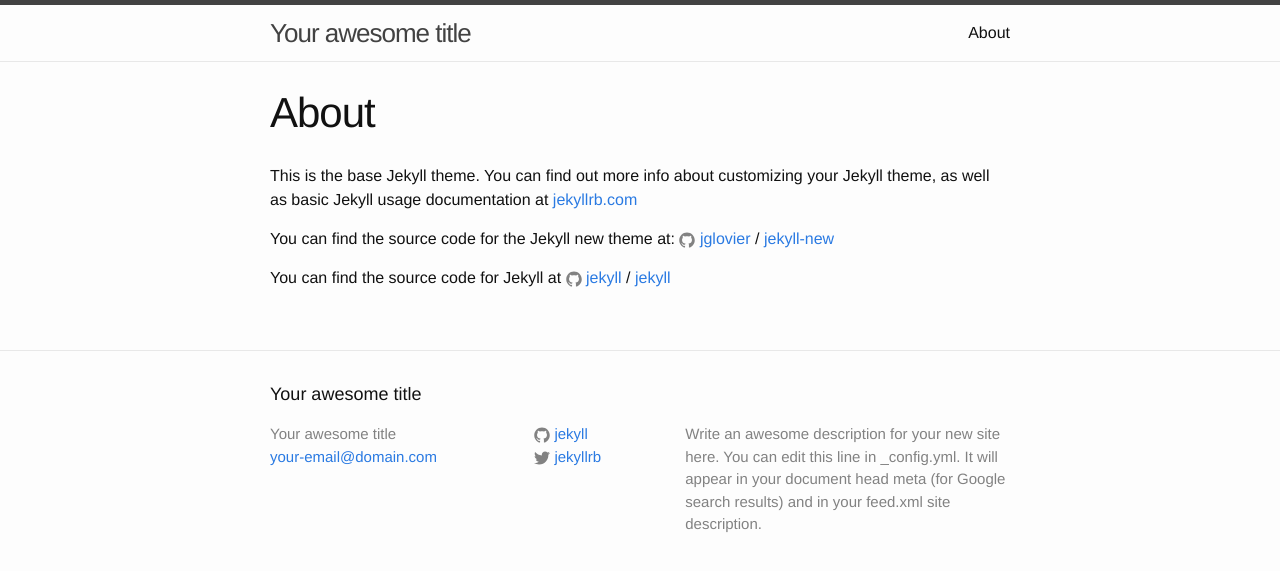
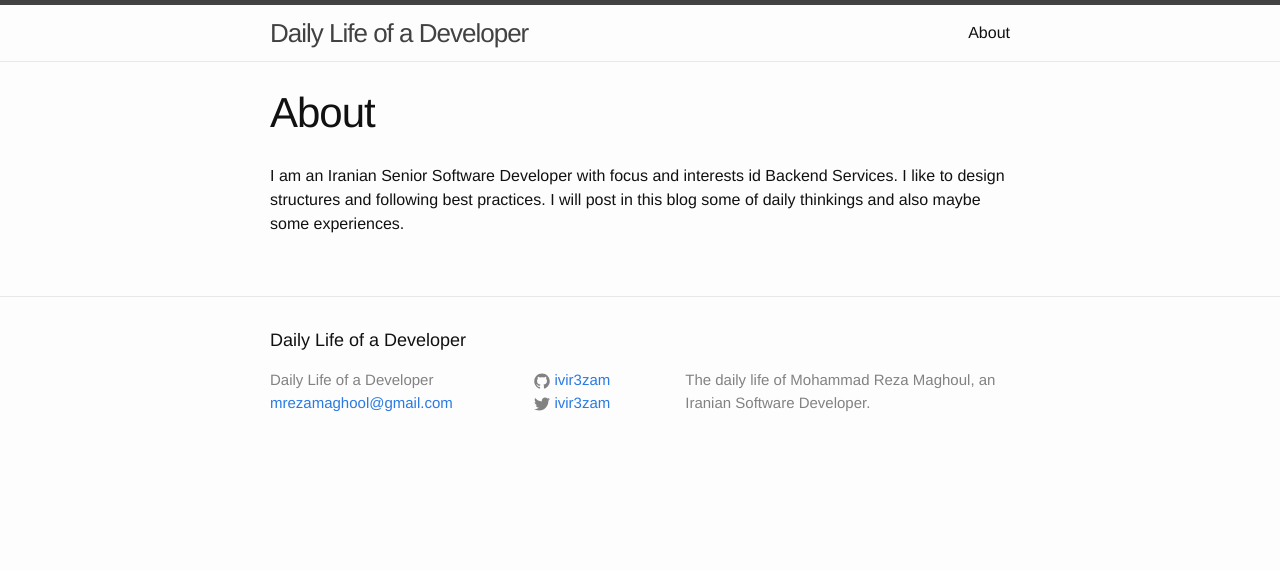
Before and after one commit to IVIR3zaM/ivir3zam.github.io, a Jekyll site: the page built from about.md, in a window 1280 px wide. Shown: the top 571 px of the page. Built offline with Jekyll 4.4.1, drawn with Linux system fonts in a browser that asks for light colours.

```diff
--- a/_config.yml
+++ b/_config.yml
@@ -6,16 +6,14 @@
 # 'jekyll serve'. If you change this file, please restart the server process.
 
 # Site settings
-title: Your awesome title
-email: your-email@domain.com
+title: Daily Life of a Developer
+email: mrezamaghool@gmail.com
 description: > # this means to ignore newlines until "baseurl:"
-  Write an awesome description for your new site here. You can edit this
-  line in _config.yml. It will appear in your document head meta (for
-  Google search results) and in your feed.xml site description.
+  The daily life of Mohammad Reza Maghoul, an Iranian Software Developer.
 baseurl: "" # the subpath of your site, e.g. /blog
 url: "http://yourdomain.com" # the base hostname & protocol for your site
-twitter_username: jekyllrb
-github_username:  jekyll
+twitter_username: ivir3zam
+github_username:  ivir3zam
 
 # Build settings
 markdown: kramdown
--- a/about.md
+++ b/about.md
@@ -4,12 +4,4 @@ title: About
 permalink: /about/
 ---
 
-This is the base Jekyll theme. You can find out more info about customizing your Jekyll theme, as well as basic Jekyll usage documentation at [jekyllrb.com](http://jekyllrb.com/)
-
-You can find the source code for the Jekyll new theme at:
-{% include icon-github.html username="jglovier" %} /
-[jekyll-new](https://github.com/jglovier/jekyll-new)
-
-You can find the source code for Jekyll at
-{% include icon-github.html username="jekyll" %} /
-[jekyll](https://github.com/jekyll/jekyll)
+I am an Iranian Senior Software Developer with focus and interests id Backend Services. I like to design structures and following best practices. I will post in this blog some of daily thinkings and also maybe some experiences.
```
Also changed, not shown: _posts/2016-10-18-welcome-to-jekyll.markdown (deleted, +0 -25 lines), _posts/2017-05-10-Using-Composite-Design-Pattern-in-ORM-Models-in-PHP7-Part-1.md (added, +253 -0 lines), 6 other files.
